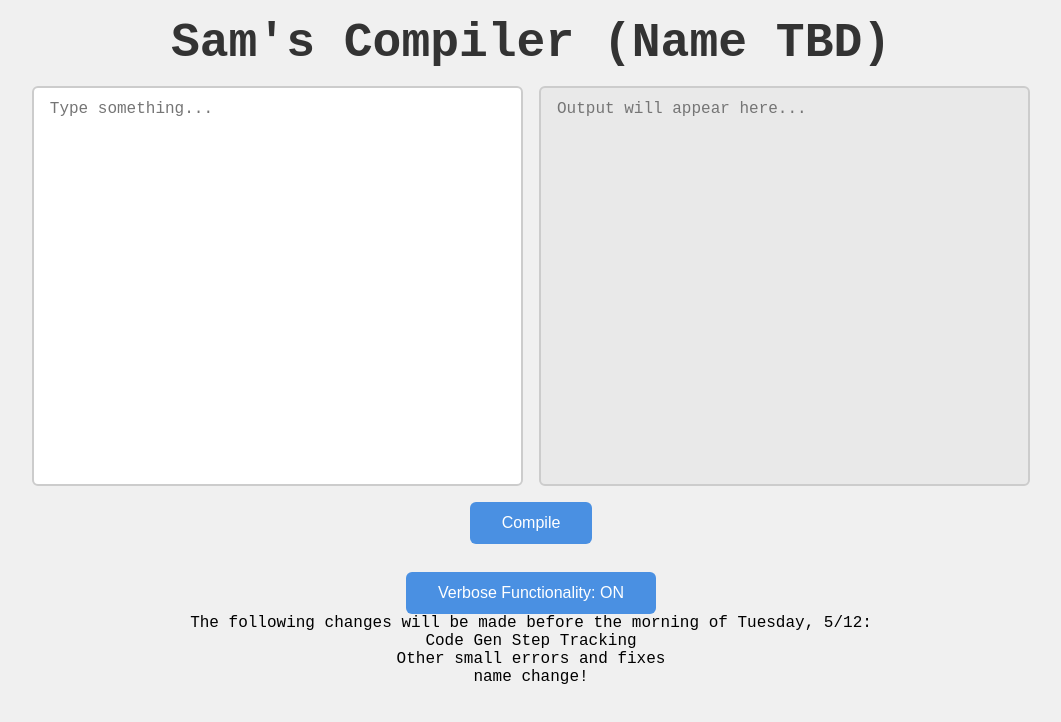
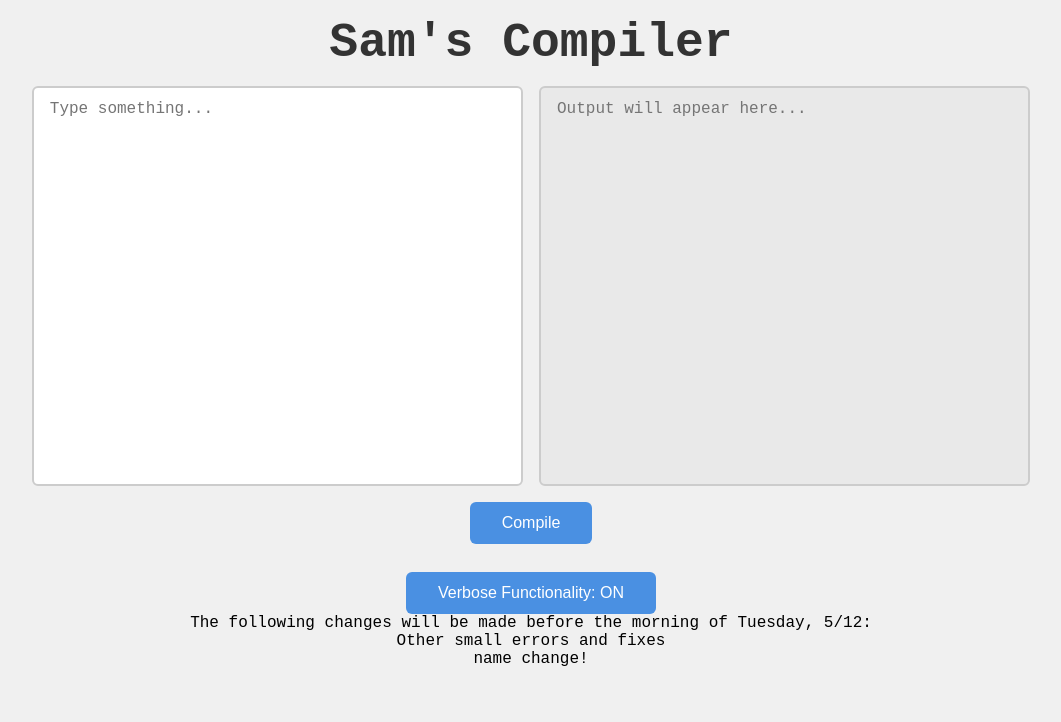
Before and after one commit to Slavitt/CMPT432-Lavitt, a website with bundled scripts: page Project_Updated/index.html in a window 1280 px wide. Shown: the whole page, without its empty margins (109-1170 px from the left). Built offline with nearby package versions, Linux system fonts and the light colour scheme.

Commit message:
small visual updates

```diff
--- a/Project_Updated/index.html
+++ b/Project_Updated/index.html
@@ -91,7 +91,7 @@
   </style>
 </head>
 <body>
-  <h1>Sam's Compiler (Name TBD)</h1>
+  <h1>Sam's Compiler</h1>
   <div class="input-row">
     <textarea id="alert-input" placeholder="Type something..."></textarea>
     <textarea id="alert-output" placeholder="Output will appear here..." readonly></textarea>
@@ -103,7 +103,6 @@
   </div>
   <p> </p>
   <p>The following changes will be made before the morning of Tuesday, 5/12:</p>
-  <p>Code Gen Step Tracking</p>
   <p>Other small errors and fixes</p>
   <p>name change!</p>
   <script type="module" src="dist/lexer.js"></script>
```
